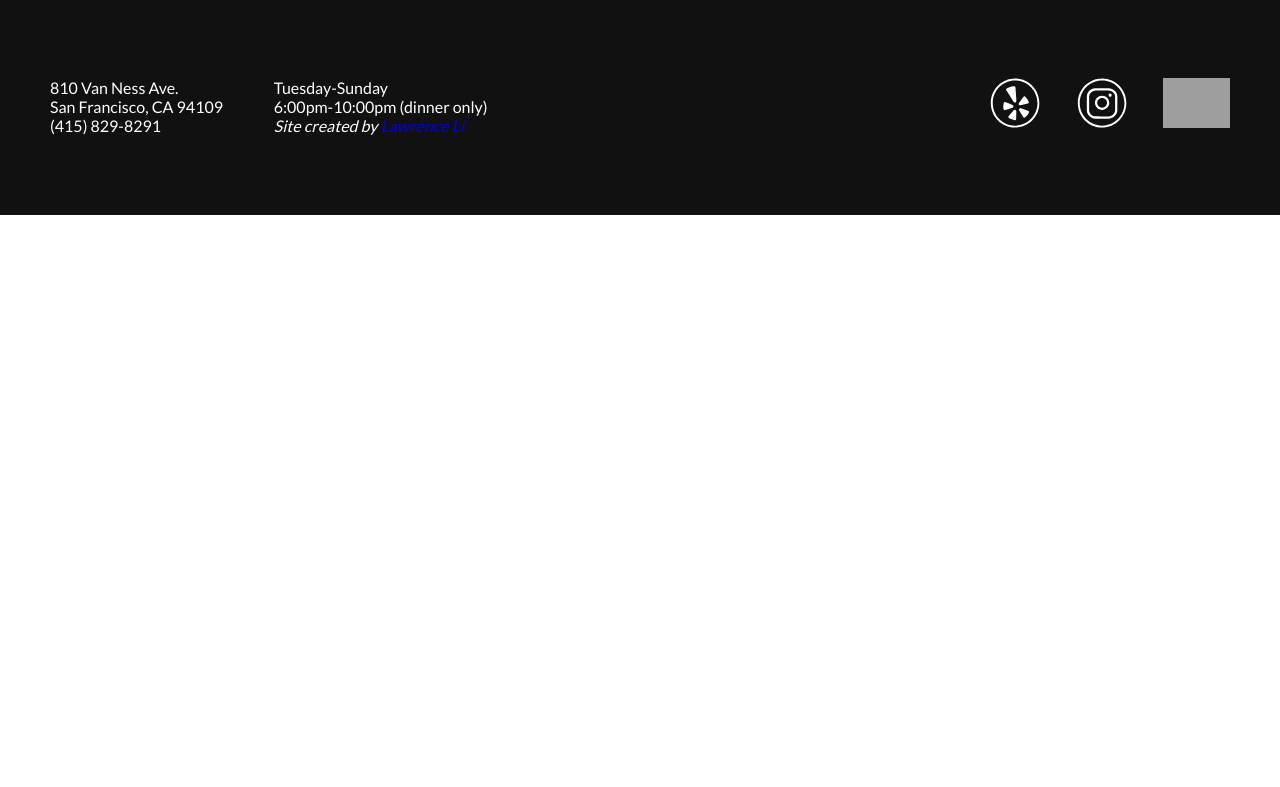
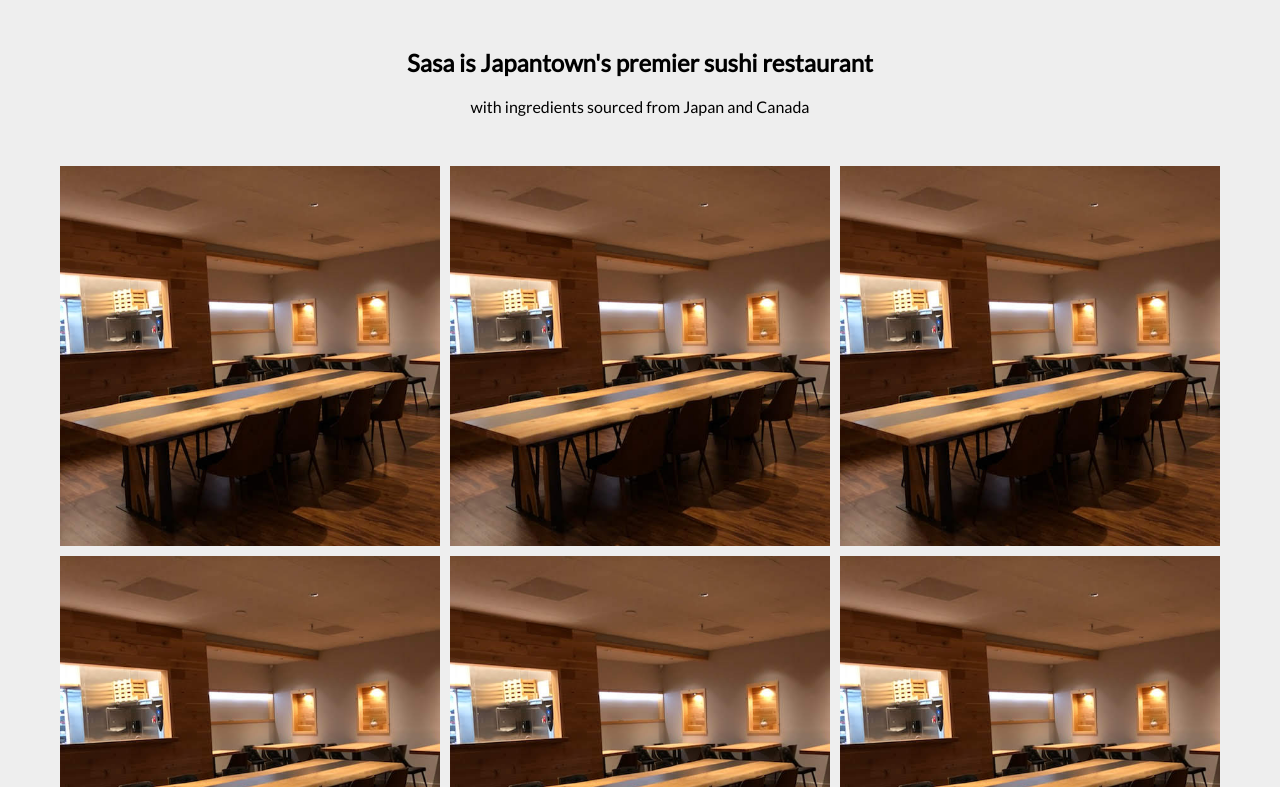
Before and after one commit to lilawren/sasasushisf, a React (Create React App) app: page / in a window 1280 px wide. Shown: the part 1313-2100 px from the top of the page. Before the commit the page ends 1528 px from the top, so only its background shows below. Built offline with nearby package versions, Linux system fonts and the light colour scheme; grey boxes are pictures that could not be loaded.

Commit message:
more stuff

```diff
--- a/src/App.scss
+++ b/src/App.scss
@@ -5,4 +5,8 @@
     min-height: calc(100vh - 60px);
     background-color: #eeeeee;
   }
+
+  a {
+    text-decoration: none;
+  }
 }
--- a/src/components/Footer/Footer.js
+++ b/src/components/Footer/Footer.js
@@ -13,18 +13,20 @@ export default class Footer extends Component {
       <div className="footer">
         <div className="info">
           <div className="address">
-            <div>810 Van Ness Ave.</div>
-            <div>San Francisco, CA 94109 </div>
-            <div>(415) 829-8291</div>
+            <div>22 Peace Plz</div>
+            <div>Ste 530</div>
+            <div>San Francisco, CA 94115</div>
+            <div>(415) 683-9673</div>
           </div>
           <div className="hours">
             <div>Tuesday-Sunday</div>
-            <div>6:00pm-10:00pm (dinner only)</div>
+            <div>12:00pm - 2:30pm (lunch)</div>
+            <div>5:00pm-9:30pm (dinner)</div>
             <div><i>Site created by <a href="http://www.lalicode.com" target="_blank">Lawrence Li</a></i></div>
           </div>
         </div>
         <div className="social">
-          <Link to='/'><img src={yelp} /></Link>
+          <a href='https://www.yelp.com/biz/sasa-san-francisco' target="_blank"><img src={yelp} /></a>
           <Link to='/'><img src={ig} /></Link>
           <Link to='/'><img src={fb} /></Link>
         </div>
--- a/src/components/Footer/Footer.scss
+++ b/src/components/Footer/Footer.scss
@@ -3,13 +3,13 @@
   color: white;
   padding: 80px 50px;
   display: flex;
+  align-items: center;
   justify-content: space-between;
   @media only screen and (max-width: 960px) {
     padding: 50px 10px;
     flex-direction: column;
   }
   a {
-    text-decoration: none;
     &:visited {
       color: white;
     }
--- a/src/components/Home/Home.js
+++ b/src/components/Home/Home.js
@@ -1,6 +1,8 @@
 import React, { Component } from 'react';
 import './Home.scss';
 import { Parallax } from 'react-parallax';
+
+import { Link } from 'react-router-dom';
 
 export default class Home extends Component {
   componentDidMount() {
@@ -11,7 +13,7 @@ export default class Home extends Component {
     return (
       <div className="home">
         <Parallax
-          bgImage={require('../../assets/home/rock.jpg')}
+          bgImage={require('../../assets/home/2.jpg')}
           bgImageAlt="interior"
           strength={200}
         >
@@ -39,6 +41,25 @@ export default class Home extends Component {
           </div>
         </Parallax>
 
+        <div className="content-row">
+          <h2>Sasa is Japantown's premier sushi restaurant</h2>
+          <div>with ingredients sourced from Japan and Canada</div>
+          <div className="image-grid">
+            <div className="item" style={{backgroundImage: `url(${require('../../assets/home/2.jpg')})`}} />
+            <div className="item" style={{backgroundImage: `url(${require('../../assets/home/2.jpg')})`}} />
+            <div className="item" style={{backgroundImage: `url(${require('../../assets/home/2.jpg')})`}} />
+            <div className="item" style={{backgroundImage: `url(${require('../../assets/home/2.jpg')})`}} />
+            <div className="item" style={{backgroundImage: `url(${require('../../assets/home/2.jpg')})`}} />
+            <div className="item" style={{backgroundImage: `url(${require('../../assets/home/2.jpg')})`}} />
+            <div className="item" style={{backgroundImage: `url(${require('../../assets/home/2.jpg')})`}} />
+            <div className="item" style={{backgroundImage: `url(${require('../../assets/home/2.jpg')})`}} />
+            <div className="item mobile-hidden" style={{backgroundImage: `url(${require('../../assets/home/2.jpg')})`}} />
+          </div>
+
+          <Link className="reservation-link" to='/reservations'><h2>Make Reservation</h2></Link>
+
+        </div>
+
       </div>
     );
   }
--- a/src/components/Home/Home.scss
+++ b/src/components/Home/Home.scss
@@ -7,6 +7,9 @@
     h1 {
       color: white;
       margin-left: 50px;
+      @media only screen and (max-width: 960px) {
+        margin-left: 20px;
+      }
     }
   }
   .content-row {
@@ -16,4 +19,24 @@
       margin-top: 0px
     }
   }
+  .image-grid {
+    display: grid;
+    grid-template-columns: repeat(3, 1fr);
+    grid-gap: 10px;
+    margin: 50px;
+    @media only screen and (max-width: 960px) {
+      margin: 50px 0px 0px 0px;
+      grid-template-columns: repeat(2, 1fr);
+    }
+    .item {
+      background-size: cover;
+      background-repeat: no-repeat;
+      padding-top: 100%;
+      @media only screen and (max-width: 960px) {
+        &.mobile-hidden {
+          display: none;
+        }
+      }
+    }
+  }
 }
--- a/src/components/LocationPage/LocationPage.js
+++ b/src/components/LocationPage/LocationPage.js
@@ -21,11 +21,15 @@ export default class LocationPage extends Component {
                 LOCATION
               </h1>
               <div className="content-row">
-              <div className="address">
-                <div>810 Van Ness Ave.</div>
-                <div>San Francisco, CA 94109 </div>
-                <div>(415) 829-8291</div>
-              </div>
+                <div className="address">
+                  <div>22 Peace Plz</div>
+                  <div>Ste 530</div>
+                  <div>San Francisco, CA 94115</div>
+                  <div>(415) 683-9673</div>
+                </div>
+                <div>Open Tuesday-Sunday</div>
+                <div>12:00pm - 2:30pm (lunch)</div>
+                <div>5:00pm-9:30pm (dinner)</div>
               </div>
             </div>
           </div>
--- a/src/components/LocationPage/LocationPage.scss
+++ b/src/components/LocationPage/LocationPage.scss
@@ -9,20 +9,19 @@
       position: absolute;
       left: 50px;
       @media only screen and (max-width: 960px) {
-        width: calc(100vw - 100px);
-        margin: 0px 50px;
+        width: calc(100vw - 40px);
+        margin: 0px 20px;
         left: initial;
       }
       .content-row {
         background: white;
-        padding: 0px 60px;
+        padding: 50px 60px;
         min-height: 200px;
         display: flex;
-        align-items: center;
+        flex-direction: column;
+        font-size: 20px;
         .address {
-          & > div {
-            font-size: 20px;
-          }
+          margin-bottom: 20px;
         }
       }
     }
--- a/src/components/Menu/Menu.scss
+++ b/src/components/Menu/Menu.scss
@@ -9,6 +9,10 @@
       position: absolute;
       width: calc(100vw - 100px);
       margin: 0px 50px;
+      @media only screen and (max-width: 960px) {
+        width: calc(100vw - 40px);
+        margin: 0px 20px;
+      }
       .content-row {
         background: white;
         padding: 60px;
--- a/src/components/NavBar/NavBar.scss
+++ b/src/components/NavBar/NavBar.scss
@@ -18,7 +18,6 @@
     }
     a {
       padding: 0px 10px;
-      text-decoration: none;
       color: black;
       font-size: 13px;
       @media only screen and (max-width: 960px) {
--- a/src/components/Reservations/Reservations.js
+++ b/src/components/Reservations/Reservations.js
@@ -21,11 +21,7 @@ export default class Reservations extends Component {
                 RESERVATIONS
               </h1>
               <div className="content-row">
-              <div className="address">
-                <div>810 Van Ness Ave.</div>
-                <div>San Francisco, CA 94109 </div>
-                <div>(415) 829-8291</div>
-              </div>
+              <iframe id="yelp-reservations-widget" frameborder="0" width="100%" height="88" src="//www.yelp.com/reservations/sasa-japanese-restaurant-san-francisco/widget?orientation=horizontal&color-scheme=light" > <a href='https://www.yelp.com/reservations/sasa-japanese-restaurant-san-francisco'>Reserve at Sasa Japanese Restaurant on Yelp</a> </iframe>
               </div>
             </div>
           </div>
--- a/src/components/Reservations/Reservations.scss
+++ b/src/components/Reservations/Reservations.scss
@@ -9,6 +9,10 @@
       position: absolute;
       width: calc(100vw - 100px);
       margin: 0px 50px;
+      @media only screen and (max-width: 960px) {
+        width: calc(100vw - 40px);
+        margin: 0px 20px;
+      }
       .content-row {
         background: white;
         padding: 60px;
```
